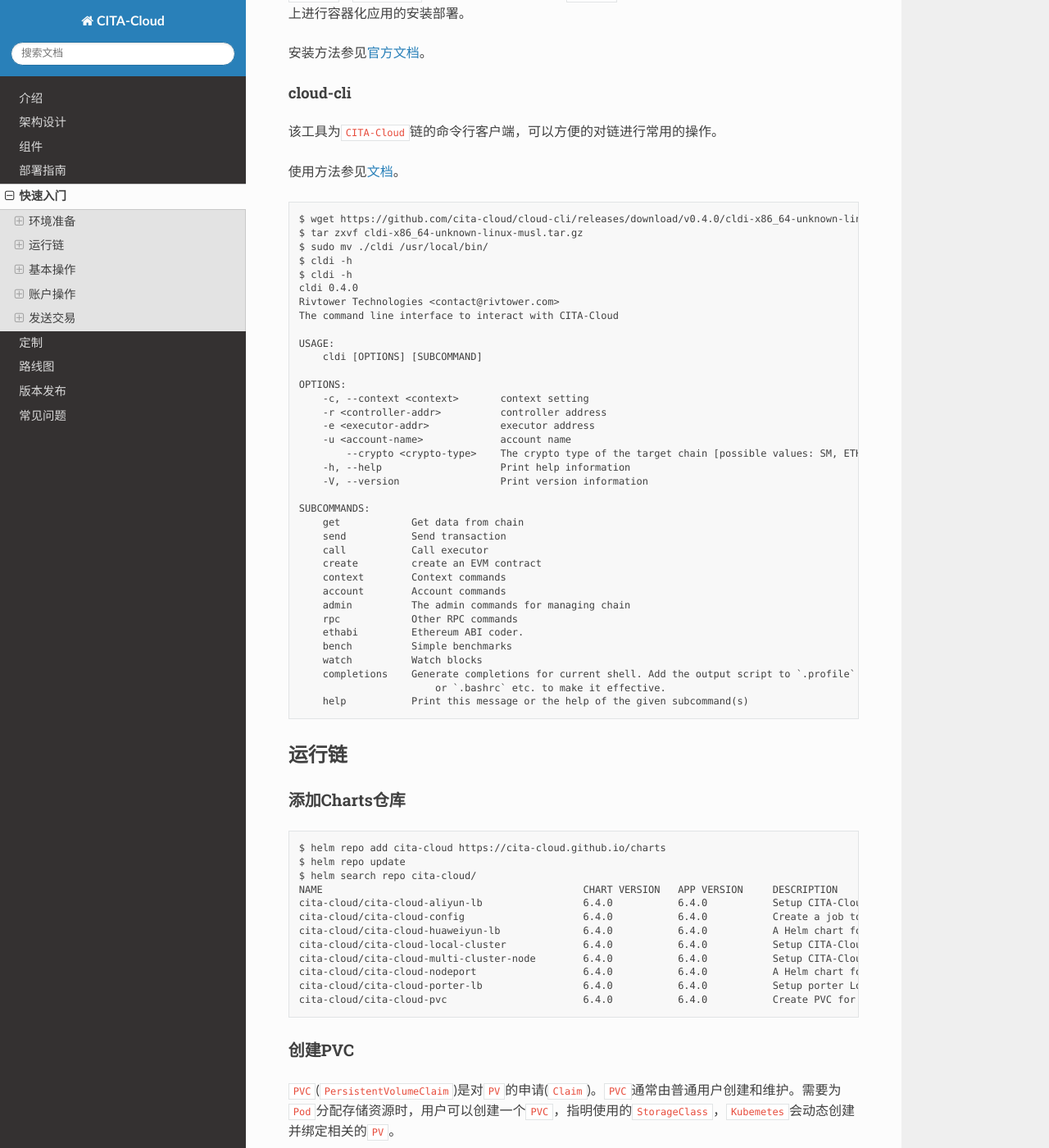
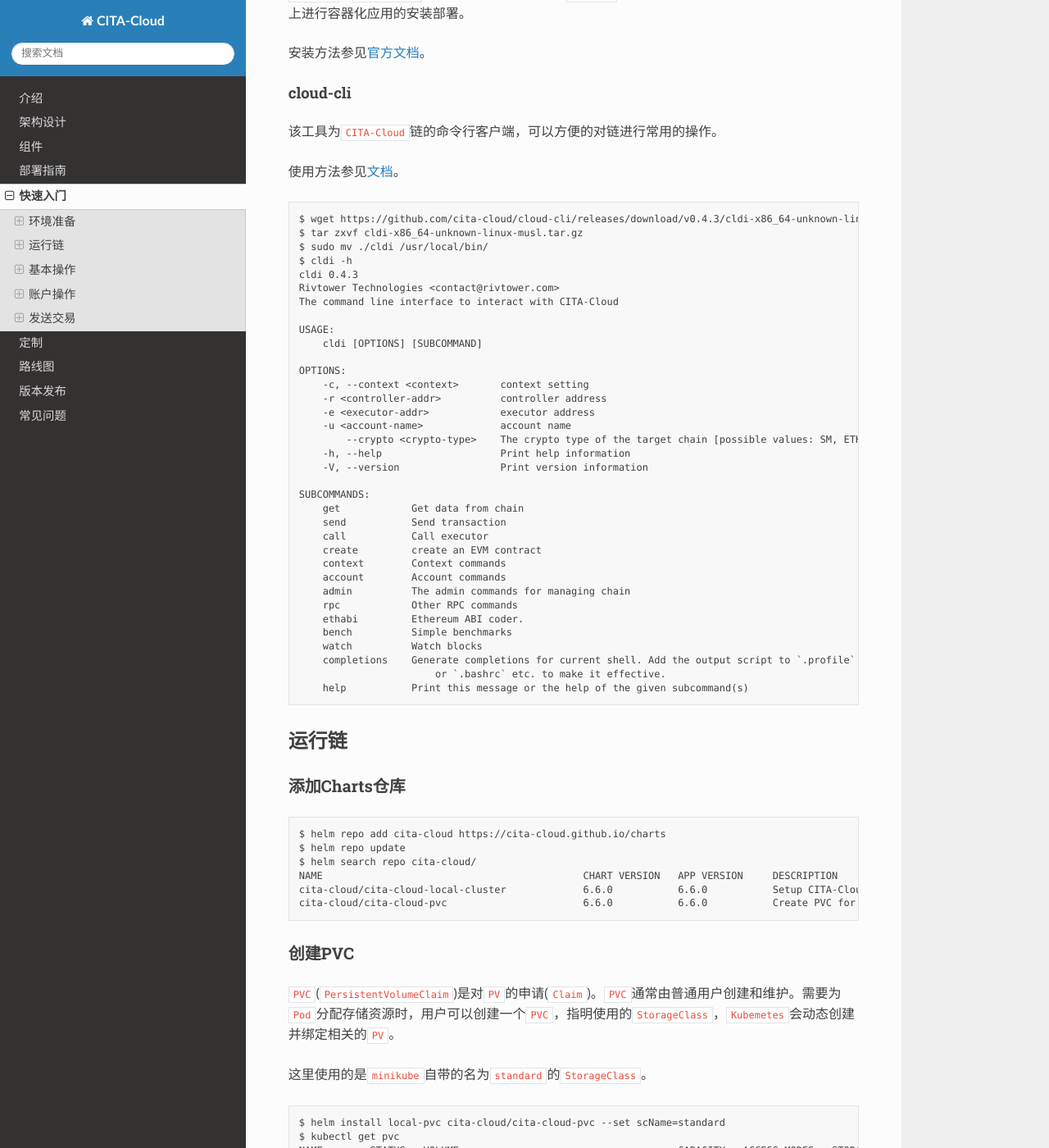
Before and after one commit to cita-cloud/docs, a Sphinx documentation site: the page built from source/getting-start.md, in a window 1280 px wide and 1400 px high, scrolled down 1310 px. Shown: the whole window at 82% size. Built offline with Sphinx 7.4.7 and the Read the Docs theme 2.0.0, drawn with Linux system fonts in a browser that asks for light colours; some of the changed text lies outside the part shown.

Commit message:
update docs adapt 6.6.0

````diff
--- a/source/getting-start.md
+++ b/source/getting-start.md
@@ -58,12 +58,11 @@
 使用方法参见[文档](https://cita-cloud.github.io/cloud-cli/)。
 
 ```
-$ wget https://github.com/cita-cloud/cloud-cli/releases/download/v0.4.0/cldi-x86_64-unknown-linux-musl.tar.gz
+$ wget https://github.com/cita-cloud/cloud-cli/releases/download/v0.4.3/cldi-x86_64-unknown-linux-musl.tar.gz
 $ tar zxvf cldi-x86_64-unknown-linux-musl.tar.gz
 $ sudo mv ./cldi /usr/local/bin/
 $ cldi -h
-$ cldi -h
-cldi 0.4.0
+cldi 0.4.3
 Rivtower Technologies <contact@rivtower.com>
 The command line interface to interact with CITA-Cloud
 
@@ -105,14 +104,8 @@
 $ helm repo update
 $ helm search repo cita-cloud/
 NAME                                            CHART VERSION   APP VERSION     DESCRIPTION
-cita-cloud/cita-cloud-aliyun-lb                 6.4.0           6.4.0           Setup CITA-Cloud node SLB in aliyun
-cita-cloud/cita-cloud-config                    6.4.0           6.4.0           Create a job to change config of CITA-Cloud blo...
-cita-cloud/cita-cloud-huaweiyun-lb              6.4.0           6.4.0           A Helm chart for Kubernetes
-cita-cloud/cita-cloud-local-cluster             6.4.0           6.4.0           Setup CITA-Cloud blockchain in one k8s cluster
-cita-cloud/cita-cloud-multi-cluster-node        6.4.0           6.4.0           Setup CITA-Cloud node in multi k8s cluster
-cita-cloud/cita-cloud-nodeport                  6.4.0           6.4.0           A Helm chart for Kubernetes
-cita-cloud/cita-cloud-porter-lb                 6.4.0           6.4.0           Setup porter Loadbalancer for CITA-Cloud node
-cita-cloud/cita-cloud-pvc                       6.4.0           6.4.0           Create PVC for CITA-Cloud
+cita-cloud/cita-cloud-local-cluster             6.6.0           6.6.0           Setup CITA-Cloud blockchain in one k8s cluster
+cita-cloud/cita-cloud-pvc                       6.6.0           6.6.0           Create PVC for CITA-Cloud
 ```
 
 ### 创建PVC
@@ -211,21 +204,13 @@
 
 我们可以通过`-r`和`-e`来告诉`cldi`如何访问链：
 
-默认链会开启`nodeport`，端口分别为30004和30005。
-
-参数为:
-
-```
--r `minikube ip`:30004 -e `minikube ip`:30005
-```
-
-注意：这里minikube可能出现`Service`端口映射问题。可以换一种操作方式。
+使用如下命令映射节点0的`rpc`端口到本地。
 
 ```
 $ kubectl port-forward pod/test-chain-0 50002:50002 50004:50004
 ```
 
-参数为：
+对应的`cli`参数为：
 
 ```
 -r localhost:50004 -e localhost:50002
--- a/source/index.rst
+++ b/source/index.rst
@@ -11,8 +11,10 @@
 
 - `Github主页 <https://github.com/cita-cloud>`_
 - `官方网站 <https://www.citahub.com/#/cita-cloud>`_
+- `rfcs <https://github.com/cita-cloud/rfcs>`_
+- `技术博客 <https://tech.citahub.com>`_
 - `技术论坛 <https://talk.citahub.com/c/24-category/24>`_
-- `rfcs <https://github.com/cita-cloud/rfcs>`_
+
 
 .. toctree::
    :hidden:
````
Also changed, not shown: source/architecture.md (+46 -12 lines), source/components.md (+73 -65 lines), source/deployment-guide.md (+3 -13 lines).
